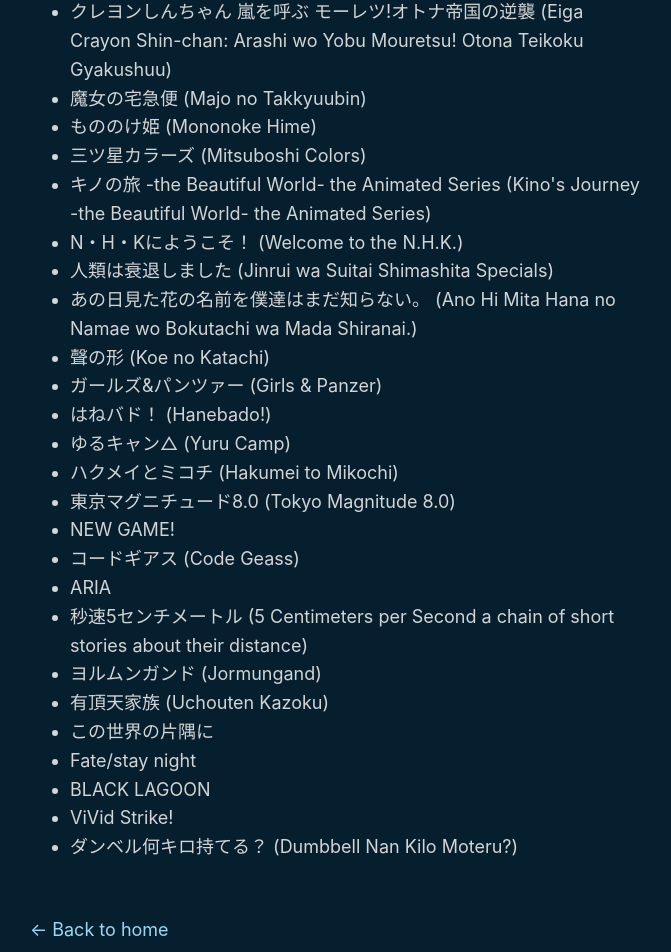
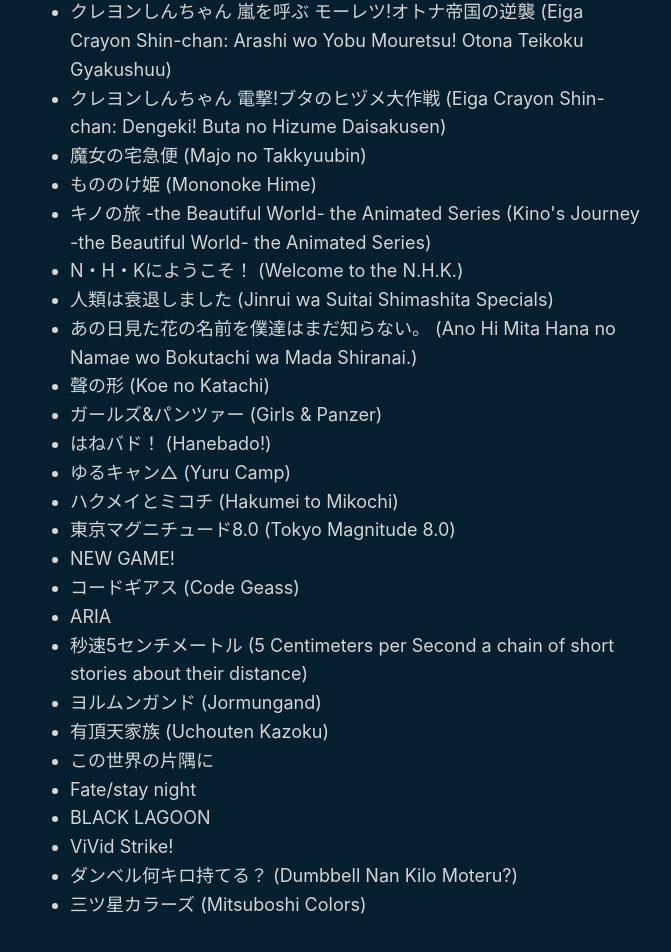
Before and after one commit to kira924age/kira924age.com, a Next.js app: page /anime in a window 1280 px wide. Shown: the part 773-1725 px from the top of the page, without its empty margins (304-975 px from the left). Built offline with nearby package versions, Linux system fonts and the light colour scheme.

Commit message:
Update anime.js

```diff
--- a/pages/anime.js
+++ b/pages/anime.js
@@ -38,9 +38,11 @@
           クレヨンしんちゃん 嵐を呼ぶ モーレツ!オトナ帝国の逆襲 (Eiga Crayon
           Shin-chan: Arashi wo Yobu Mouretsu! Otona Teikoku Gyakushuu)
         </li>
-        <li key="22">魔女の宅急便 (Majo no Takkyuubin)</li>
-        <li key="23">もののけ姫 (Mononoke Hime)</li>
-        <li key="24">三ツ星カラーズ (Mitsuboshi Colors)</li>
+        <li key="22">
+          クレヨンしんちゃん 電撃!ブタのヒヅメ大作戦 (Eiga Crayon Shin-chan: Dengeki! Buta no Hizume Daisakusen)
+        </li>
+        <li key="23">魔女の宅急便 (Majo no Takkyuubin)</li>
+        <li key="24">もののけ姫 (Mononoke Hime)</li>
         <li key="25">
           キノの旅 -the Beautiful World- the Animated Series (Kino's Journey
           -the Beautiful World- the Animated Series)
@@ -73,6 +75,7 @@
         <li key="43">BLACK LAGOON</li>
         <li key="44">ViVid Strike!</li>
         <li key="45">ダンベル何キロ持てる？ (Dumbbell Nan Kilo Moteru?)</li>
+        <li key="46">三ツ星カラーズ (Mitsuboshi Colors)</li>
       </ul>
     </Layout>
   );
```
